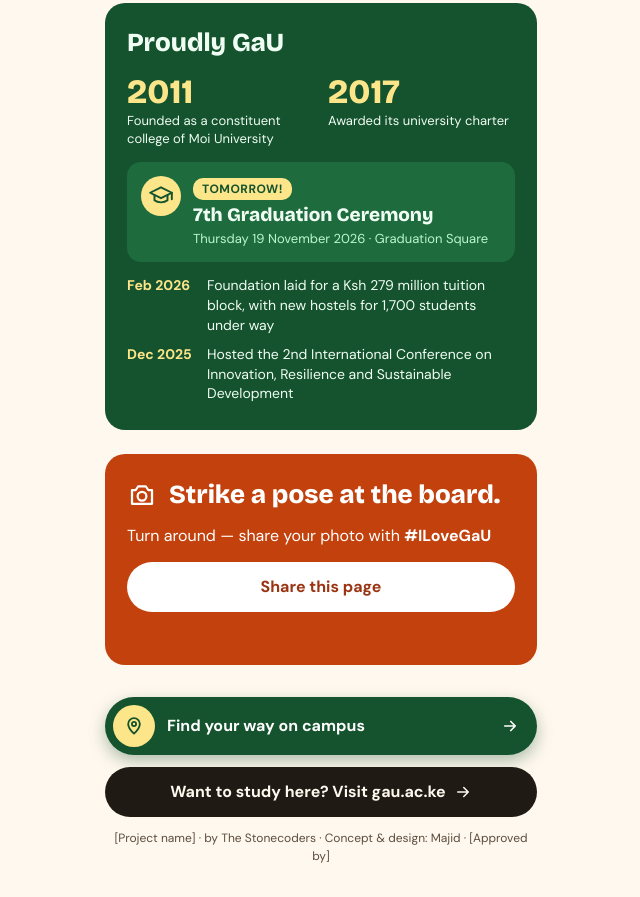
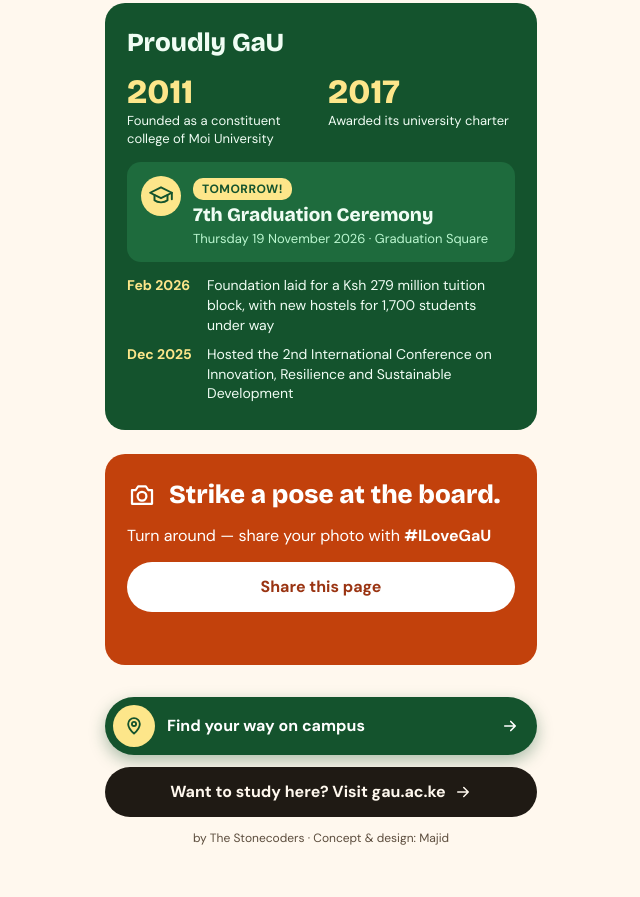
Before and after one commit to majidtech25/gau-qr-tour, a plain HTML site: page index.html in a window 1280 px wide. Shown: the part 1230-2127 px from the top of the page, without its empty margins (319-959 px from the left). Drawn offline with nearby package versions, Linux system fonts and the light colour scheme.

Commit message:
Tidy footer credit: remove placeholders
Co-Authored-By: Claude Opus 5.5 <noreply@anthropic.com>
Claude-Session: https://claude.ai/code/session_019395xUsvWvzmBPeKjfv8fN

```diff
--- a/index.html
+++ b/index.html
@@ -390,8 +390,7 @@
       </a>
 
       <p class="credit">
-        [Project name] · by The Stonecoders · Concept &amp; design: Majid ·
-        [Approved by]
+        by The Stonecoders · Concept &amp; design: Majid
       </p>
     </footer>
 
```
